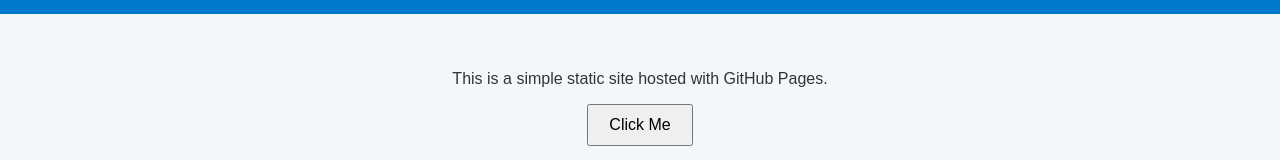
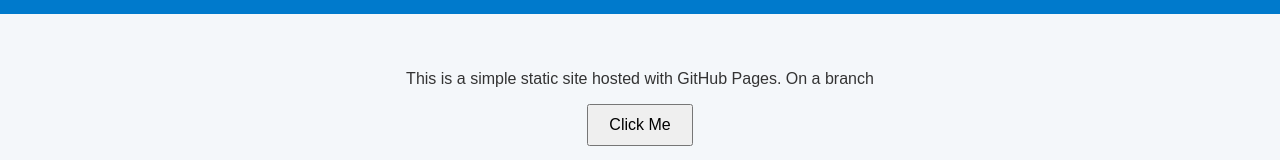
Before and after one commit to jesper-adolfsson-001/wstst001, a plain HTML site: page index.html in a window 1280 px wide. Shown: the part 143-303 px from the top of the page. Drawn offline with Linux system fonts and the light colour scheme.

Commit message:
Update index.html

```diff
--- a/index.html
+++ b/index.html
@@ -12,7 +12,7 @@
     <h1>Welcome to My Static Site</h1>
   </header>
   <main>
-    <p>This is a simple static site hosted with GitHub Pages.</p>
+    <p>This is a simple static site hosted with GitHub Pages. On a branch</p>
     <button onclick="showMessage()">Click Me</button>
     <p id="message"></p>
   </main>
```
